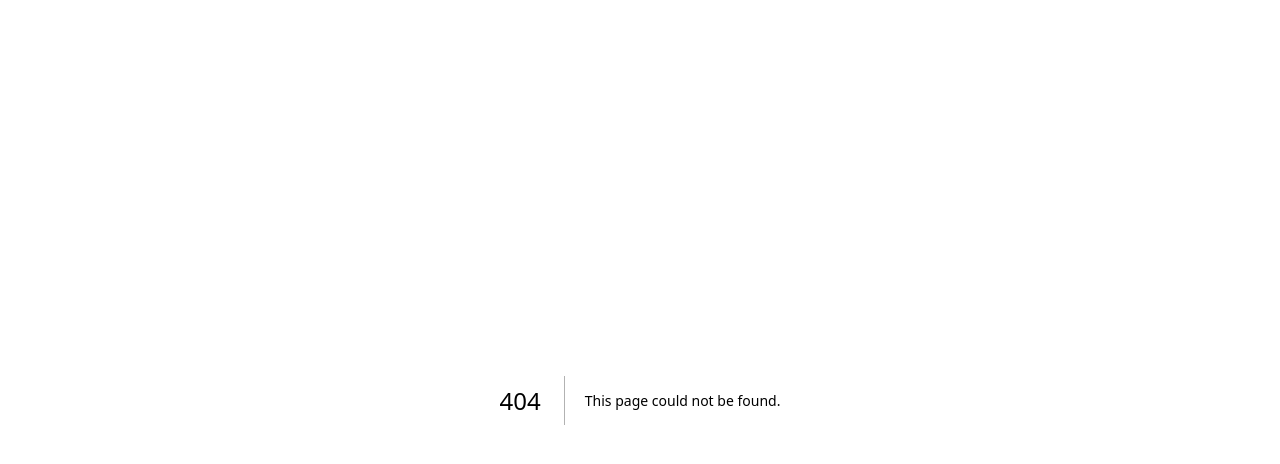
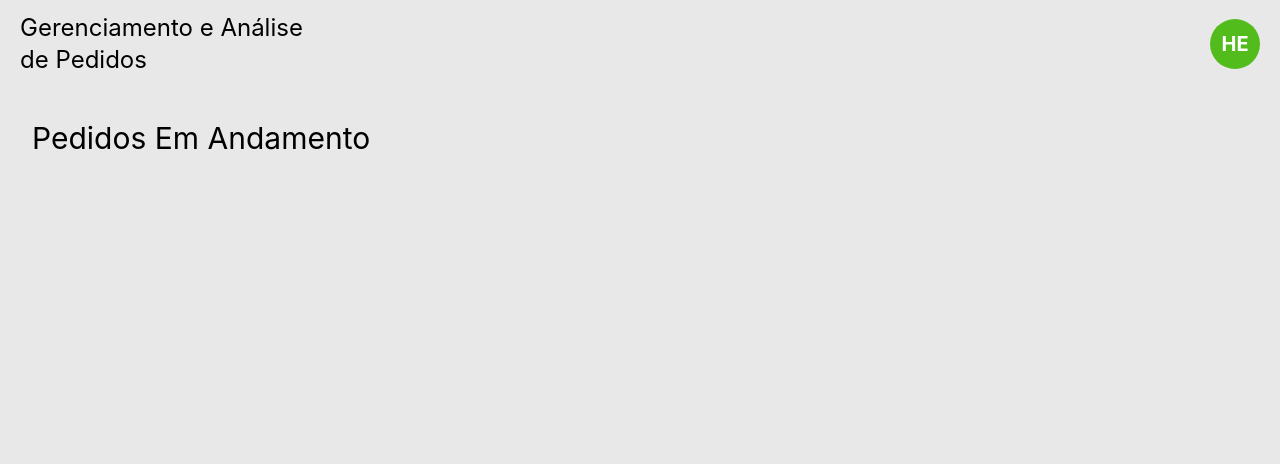
Before and after one commit to fcp-team/restaurant-order-manager, a Next.js app: page /cozinha in a window 1280 px wide. Before the commit this address had no page. Shown: the top 464 px of the page. Built offline with nearby package versions, Linux system fonts and the light colour scheme.

Commit message:
feat(view): adiciona a interface da cozinha

```diff
--- /dev/null
+++ b/src/app/cozinha/page.tsx
@@ -0,0 +1,16 @@
+"use client"
+
+import Header from "@/components/Header";
+import CardPedidoAction from "@/components/CardPedidoAction";
+
+export default function Cozinha() {
+  return (
+    <>
+     <Header/>
+    <h2 className="text-3xl m-8">Pedidos Em Andamento</h2>
+    <div className="flex flex-row gap-10 flex-wrap justify-center items-center">
+      {/* TODO: pegar os pedidos em andamento e colocar em um map com CardPedidoAction */}
+    </div>
+    </>
+  );
+}
--- a/src/components/Avatar.tsx
+++ b/src/components/Avatar.tsx
@@ -4,9 +4,10 @@ export default function Avatar({ initials = "", color = "#4CAF50", size = 40 })
       style={{
         width: size,
         height: size,
-        backgroundColor: color
+        backgroundColor: color,
+        fontSize: size * 0.4
       }}
-      className="cursor-pointer rounded-full text-2xl text-[var(--color-text-inverse)] font-bold flex items-center justify-center select-none"
+      className="cursor-pointer rounded-full text-[var(--color-text-inverse)] font-bold flex items-center justify-center select-none"
     >
       {initials}
     </div>
--- a/src/components/Header.tsx
+++ b/src/components/Header.tsx
@@ -3,7 +3,8 @@ import Avatar from "./Avatar"
 export default function Header(){
     return (
         <header className="flex flex-row p-3 px-5 items-center justify-between">
-            <h1 className="text-2xl">Gerenciamento e Análise de Pedidos</h1>
+            <h1 className="text-2xl max-w-72">Gerenciamento e Análise de Pedidos</h1>
+            {/* TODO: pegar as iniciais e a cor do usuário e colocar nas propriedades de Avatar */}
             <Avatar initials="HE" color="#52BC1D" size={50}/>
         </header>
     )
```
